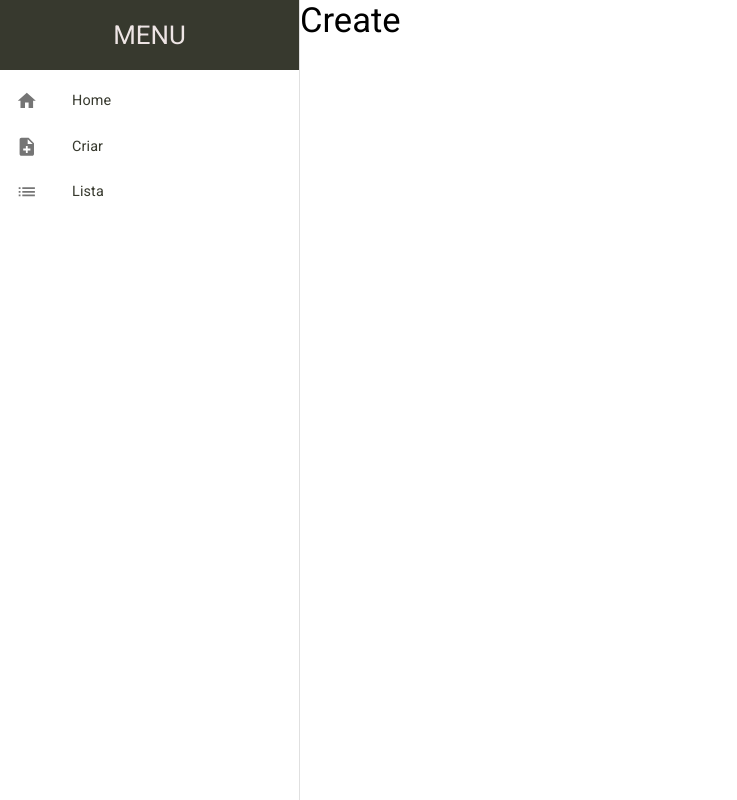
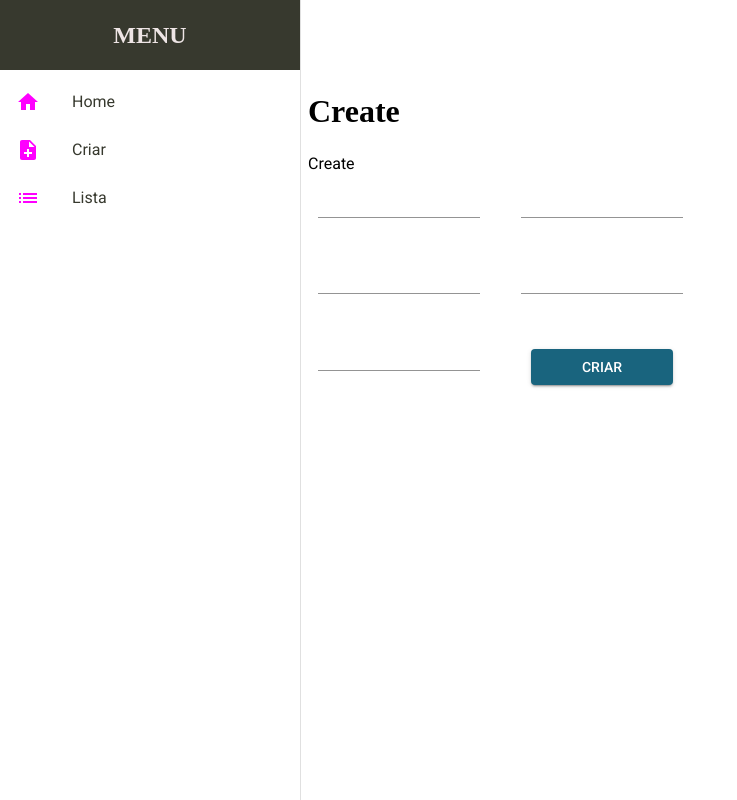
Before and after one commit to HERuppel/frontend-medcloud-challenge, a React (Create React App) app: page /main/create in a window 1280 px wide. Shown: the whole page, without its empty margins (0-737 px from the left). Built offline with nearby package versions, Linux system fonts and the light colour scheme.

Commit message:
Removing styled-components, MUI Theme Provider

```diff
--- a/package.json
+++ b/package.json
@@ -12,7 +12,6 @@
     "react-dom": "^17.0.2",
     "react-router-dom": "^5.2.0",
     "react-scripts": "4.0.3",
-    "styled-components": "^5.3.0",
     "web-vitals": "^1.0.1"
   },
   "scripts": {
@@ -45,7 +44,6 @@
     "@types/react": "^17.0.19",
     "@types/react-dom": "^17.0.9",
     "@types/react-router-dom": "^5.1.8",
-    "@types/styled-components": "^5.1.12",
     "@typescript-eslint/eslint-plugin": "^4.29.2",
     "@typescript-eslint/parser": "^4.29.2",
     "eslint": "^7.32.0",
--- a/src/App.tsx
+++ b/src/App.tsx
@@ -1,13 +1,17 @@
 import React from 'react';
 import { BrowserRouter as Router } from 'react-router-dom';
-import GlobalStyle from './global/styles';
+
+import { ThemeProvider } from '@material-ui/core/styles';
+import { theme } from './global/theme';
+
 import Routes from './routes';
 
 const App: React.FC = () => {
   return (
     <Router>
-      <Routes />
-      <GlobalStyle />
+      <ThemeProvider theme={theme}>
+        <Routes />
+      </ThemeProvider>
     </Router>
   );
 };
--- a/src/components/SideBar/index.tsx
+++ b/src/components/SideBar/index.tsx
@@ -1,8 +1,10 @@
 import React from 'react';
+import { NavLink } from 'react-router-dom';
+
 import { Drawer, List, ListItem, ListItemText, ListItemIcon } from '@material-ui/core';
 import { Home, NoteAdd, List as ListIcon } from '@material-ui/icons';
 
-import { useStyles, Container, Header, NavItem } from './styles';
+import useStyles from './styles';
 
 interface ISideBar {
   open: boolean
@@ -13,37 +15,37 @@ const SideBar: React.FC<ISideBar> = ({ open, onClose }: ISideBar) => {
   const classes = useStyles();
 
   const menu = (
-    <Container>
-      <Header>
+    <div>
+      <div className={classes.header}>
         <h1>MENU</h1>
-      </Header>
+      </div>
       <List>
-        <NavItem to="/main/home">
+        <NavLink className={classes.navLink} to="/main/home">
           <ListItem button key="home">
             <ListItemIcon>
               <Home />
             </ListItemIcon>
             <ListItemText primary="Home" />
           </ListItem>
-        </NavItem>
-        <NavItem to="/main/create">
+        </NavLink>
+        <NavLink className={classes.navLink} to="/main/create">
           <ListItem button key="create">
             <ListItemIcon>
               <NoteAdd />
             </ListItemIcon>
             <ListItemText primary="Criar" />
           </ListItem>
-        </NavItem>
-        <NavItem to="/main/list">
+        </NavLink>
+        <NavLink className={classes.navLink} to="/main/list">
           <ListItem button key="list">
             <ListItemIcon>
               <ListIcon />
             </ListItemIcon>
             <ListItemText primary="Lista" />
           </ListItem>
-        </NavItem>
+        </NavLink>
       </List>
-    </Container>
+    </div>
   );
 
   return(
--- a/src/components/SideBar/styles.ts
+++ b/src/components/SideBar/styles.ts
@@ -1,9 +1,7 @@
 import { makeStyles, createStyles, Theme } from '@material-ui/core/styles';
-import { NavLink } from 'react-router-dom';
-import styled from 'styled-components';
 import { colors } from '../../global/colors';
 
-export const useStyles = makeStyles((theme: Theme) =>
+const useStyles = makeStyles((theme: Theme) =>
   createStyles({
     drawer: {
       [theme.breakpoints.up('sm')]: {
@@ -11,33 +9,21 @@ export const useStyles = makeStyles((theme: Theme) =>
         flexShrink: 0,
       }
     },
-    drawerPaper: { width: 300 }
+    drawerPaper: { width: 300 },
+    header: {
+      width: '100%',
+      height: 70,
+      display: 'flex',
+      justifyContent: 'center',
+      alignItems: 'center',
+      backgroundColor: colors.blackOlive,
+      color: colors.isabelline
+    },
+    navLink: {
+      textDecoration: 'none',
+      color: colors.blackOlive
+    }
   })
 );
 
-
-export const Container = styled.div`
-
-`;
-
-export const Header = styled.div`
-  width: 100%;
-  height: 70px;
-  display: flex;
-  justify-content: center;
-  align-items: center;
-  background-color: ${colors.blackOlive};
-
-  h1 {
-    color: ${colors.isabelline};
-  }
-`;
-
-export const Content = styled.div`
-`;
-
-
-export const NavItem = styled(NavLink)`
-  text-decoration: none;
-  color: ${colors.blackOlive};
-`;
+export default useStyles;
--- a/src/global/styles.ts
+++ /dev/null
@@ -1,34 +0,0 @@
-import { createGlobalStyle } from 'styled-components';
-import { colors } from './colors';
-
-export default createGlobalStyle`
-  * {
-    padding: 0;
-    margin: 0;
-    box-sizing: border-box;
-    -webkit-font-smoothing: antialiased;
-    -moz-osx-font-smoothing: grayscale;
-  }
-
-  button {
-    cursor: pointer;
-  }
-
-  @media (max-width: 1366px) {
-    html {
-      font-size: 90%;
-    }
-  }
-
-  body {
-    background: ${colors.white};
-    margin: 0;
-    -webkit-font-smoothing: antialiased;
-    -moz-osx-font-smoothing: grayscale;
-    font: 1.2rem 'Roboto', sans-serif;
-  }
-
-  h1, h2, h3, h4, h5, h6, p {
-    font-weight: 400;
-  }
-`;
--- /dev/null
+++ b/src/global/theme.ts
@@ -0,0 +1,42 @@
+import { createTheme } from '@material-ui/core/styles';
+import { colors } from './colors';
+
+export const theme = createTheme({
+  palette: {
+    primary: {
+      main: colors.blueSaphire,
+    },
+    secondary: {
+      main: colors.verdiGris
+    },
+    error: {
+      main: '#bb2727'
+    },
+    warning: {
+      main: '#f0c400'
+    },
+    success: {
+      main: '#16a735'
+    },
+    info: {
+      main: '#2165e4'
+    },
+    action: {
+      hover: '#F0f',
+      selected: '#F0F',
+      activatedOpacity: .5,
+      focus: '#f0f',
+      active: '#f0f',
+    },
+    common: {
+      black: colors.blackOlive,
+      white: colors.isabelline
+    },
+  },
+  typography: {
+    fontFamily: [
+      'Roboto',
+      'sans-serif'
+    ].join(',')
+  }
+});
--- a/src/pages/Create/index.tsx
+++ b/src/pages/Create/index.tsx
@@ -1,10 +1,54 @@
-import React from 'react';
-
+import React, { useState } from 'react';
+import { TextField, Button, Typography } from '@material-ui/core';
+import useStyles from './styles';
 
 const Create: React.FC = () => {
+  const classes = useStyles();
+  const [loading, setLoading] = useState<boolean>(false);
+
+  const handleSubmit = (e: React.FormEvent<HTMLFormElement>) => {
+    e.preventDefault();
+    console.log(e);
+  };
 
   return (
-    <h1>Create</h1>
+    <div>
+      <h1>Create</h1>
+      <Typography>Create</Typography>
+      <form className={classes.form} onSubmit={handleSubmit}>
+        <TextField
+          id="name"
+          InputProps={{
+            autoComplete: 'new-password'
+          }}
+          className={classes.input}
+        />
+        <TextField
+          id="name"
+          className={classes.input}
+        />
+        <TextField
+          id="name"
+          className={classes.input}
+        />
+        <TextField
+          id="name"
+          className={classes.input}
+        />
+        <TextField
+          id="name"
+          className={classes.input}
+        />
+        <Button
+          type="submit"
+          className={classes.button}
+          color="primary"
+          variant="contained"
+        >
+            Criar
+        </Button>
+      </form>
+    </div>
   );
 };
 
--- a/src/pages/Create/styles.ts
+++ b/src/pages/Create/styles.ts
@@ -1 +1,62 @@
-import styled from 'styled-components';
+import { createStyles, makeStyles, Theme } from '@material-ui/core/styles';
+
+const useStyles = makeStyles((theme: Theme) =>
+  createStyles({
+    container: {
+      '& > *': {
+        margin: theme.spacing(1),
+        width: '25ch',
+      },
+      width: '100%',
+      display: 'flex',
+      alignItems: 'center',
+      flexDirection: 'column'
+    },
+    form: {
+      width: '100%',
+      height: '100%',
+      display: 'grid',
+      gridTemplateRows: 'repeat(6, 1fr)',
+      gridTemplateColumns: 'repeat(2, 1fr)'
+    },
+    input: {
+      width: '80%',
+      maxWidth: '600px',
+      color: 'black',
+      margin: '10px',
+      backgroundColor: '#fff',
+    },
+    title: {
+      width: 'auto',
+      fontSize: '1.4rem',
+      marginBottom: '40px'
+    },
+    button: {
+      width: '70%',
+      maxWidth: '900px',
+      margin: '20px'
+    },
+    handleErrorSuccess: {
+      width: '70%',
+      maxWidth: '900px',
+      gridColumn: '1/3',
+      justifySelf: 'center',
+    },
+    '@media (max-width: 1000px)': {
+      input: { width: '90%' },
+      button: { width: '90%' },
+      handleErrorSuccess: { width: '90%' }
+    },
+    '@media (max-width: 600px)': {
+      button: { margin: '10px' },
+      form: {
+        display: 'flex',
+        alignItems: 'center',
+        flexDirection: 'column',
+        justifyContent: 'center'
+      }
+    }
+  })
+);
+
+export default useStyles;
--- a/src/pages/Home/styles.ts
+++ b/src/pages/Home/styles.ts
@@ -1 +1 @@
-import styled from 'styled-components';
+import { makeStyles, createStyles, Theme } from '@material-ui/core/styles';
--- a/src/pages/List/styles.ts
+++ b/src/pages/List/styles.ts
@@ -1 +1 @@
-import styled from 'styled-components';
+import { makeStyles, createStyles, Theme } from '@material-ui/core/styles';
--- a/src/pages/Main/index.tsx
+++ b/src/pages/Main/index.tsx
@@ -3,17 +3,19 @@ import { Switch, Route } from 'react-router-dom';
 import Home from '../Home';
 
 import SideBar from '../../components/SideBar';
-import { Container } from './styles';
+import useStyles from './styles';
 import Create from '../Create';
 import List from '../List';
 
 const Main: React.FC = () => {
+  const classes = useStyles();
   const [open, setOpen] = useState<boolean>(true);
 
   return (
-    <Container>
+    <div className={classes.container}>
       <SideBar open={open} onClose={() => setOpen(!open)} />
       <main>
+        <div className={classes.toolbar} />
         <Switch>
           <Route path="/main/home" exact component={Home} />
           <Route path="/main/create" exact component={Create} />
@@ -21,7 +23,7 @@ const Main: React.FC = () => {
         </Switch>
       </main>
 
-    </Container>
+    </div>
   );
 };
 
--- a/src/pages/Main/styles.ts
+++ b/src/pages/Main/styles.ts
@@ -1,10 +1,16 @@
-import styled from 'styled-components';
+import { makeStyles, createStyles, Theme } from '@material-ui/core/styles';
 
-export const Container = styled.div`
-  display: flex;
-`;
+const useStyles = makeStyles((theme: Theme) =>
+  createStyles({
+    container: {
+      display: 'flex'
+    },
+    content: {
+      flexGrow: 1,
+      padding: theme.spacing(3)
+    },
+    toolbar: theme.mixins.toolbar,
+  })
+);
 
-export const Content = styled.div`
-  flex-grow: 1;
-  padding: 10px;
-`;
+export default useStyles;
```
Also changed, not shown: 1 other file (tests, documents, lock files or other folders).
